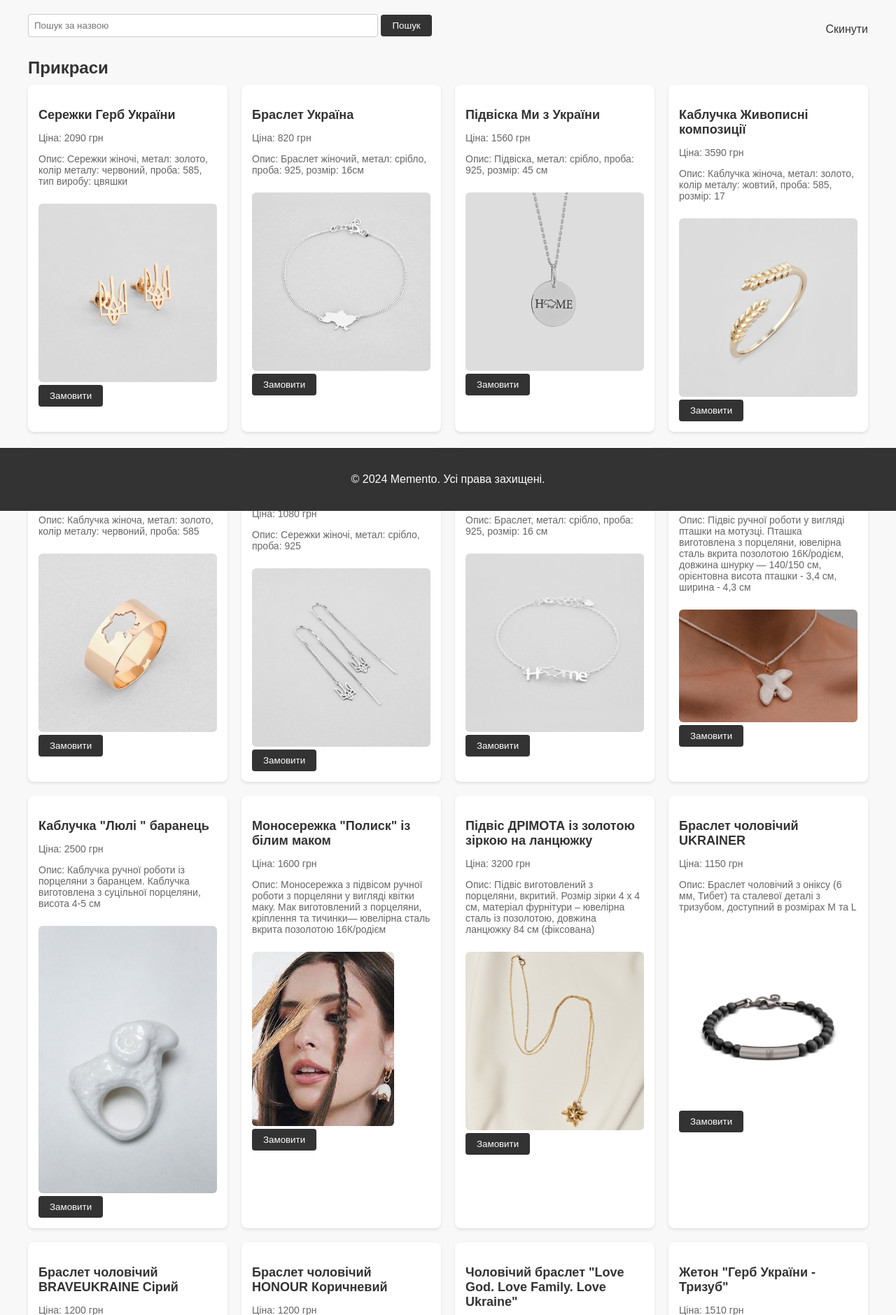
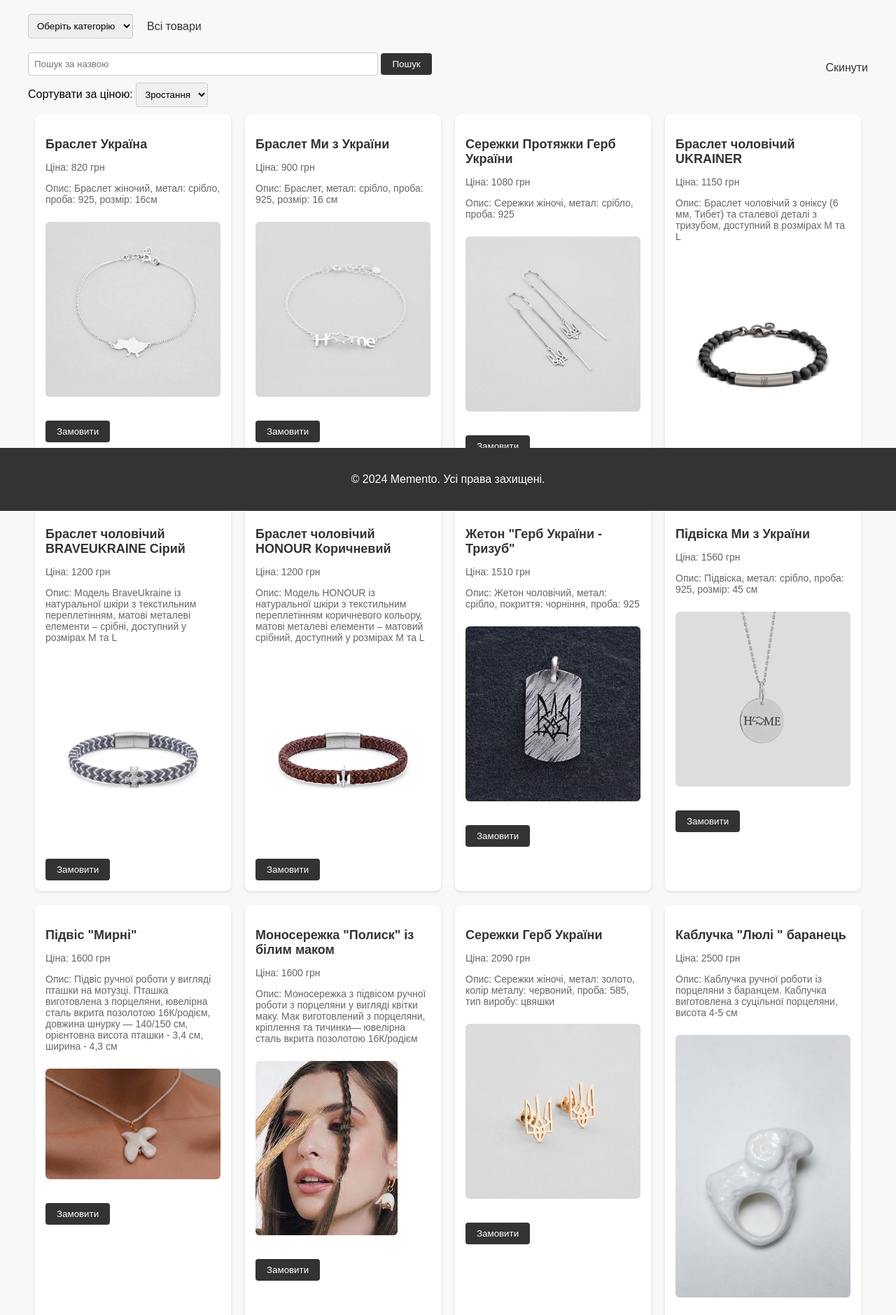
Before and after one commit to anne-stupakova/designPatterns_lab-6, a PHP site: page / in a window 1280 px wide. Shown: the part 70-1949 px from the top of the page at 70% size. Run offline with PHP 8.4, Linux system fonts and the light colour scheme; a user stored in the database is signed in; data comes from the database, SQL or seed files in the repository.

Commit message:
Added the ability to select a product category for easy search and sorting by price in ascending and descending order for all products and products of a particular category.

```diff
--- a/styles/index.css
+++ b/styles/index.css
@@ -1,17 +1,9 @@
-.category {
-    margin-bottom: 30px;
-}
-
-.category h2 {
-    font-size: 24px;
-    margin-bottom: 10px;
-    color: #333;
-}
-
 .product-container {
     display: grid;
+    margin: 10px;
     grid-template-columns: repeat(auto-fit, minmax(250px, 1fr));
     gap: 20px;
+    position: relative;
 }
 
 .product {
@@ -19,6 +11,7 @@
     border-radius: 8px;
     padding: 15px;
     box-shadow: 0 2px 4px rgba(0, 0, 0, 0.1);
+    position: relative;
 }
 
 .product h3 {
@@ -37,10 +30,10 @@
     height: auto;
     border-radius: 6px;
     margin-top: 10px;
+    margin-bottom: 30px;
 }
 
 .add-to-order-btn {
-    display: inline-block;
     padding: 8px 16px;
     background-color: #333;
     color: #fff;
@@ -53,10 +46,6 @@
 
 .add-to-order-btn:hover {
     background-color: #2980b9;
-}
-
-.add-to-order-wrapper {
-    margin-top: 10px;
 }
 
 .search-form {
@@ -98,3 +87,25 @@
     text-decoration: none;
     cursor: pointer;
 }
+
+.category-filter {
+    margin-bottom: 20px;
+    display: flex;
+    align-items: center;
+}
+
+.select-wrapper {
+    margin-right: 10px;
+}
+
+select {
+    padding: 8px;
+    border: 1px solid #ccc;
+    border-radius: 4px;
+}
+
+.reset-search {
+    margin-left: 10px;
+    color: #333;
+    text-decoration: none;
+}
--- a/views/index.php
+++ b/views/index.php
@@ -7,31 +7,36 @@ require_once '../db/DatabaseConnection.php';
 require_once '../models/goodsMod.php';
 require_once '../models/categoriesMod.php';
 
+$loggedIn = isset($_SESSION['user_id']);
+
 interface DataFetcher {
     public function fetchCategories();
-    public function fetchProducts();
+    public function fetchProducts($sortOrder);
+    public function fetchProductsForCategory($categoryId, $sortOrder);
 }
-
-$loggedIn = isset($_SESSION['user_id']);
-
 class DatabaseFetcher implements DataFetcher {
     private $connection;
 
     public function __construct(\PDO $connection) {
         $this->connection = $connection;
     }
-
     public function fetchCategories() {
         $stmtCategories = $this->connection->query("SELECT * FROM categories");
         return $stmtCategories->fetchAll(\PDO::FETCH_ASSOC);
     }
-
-    public function fetchProducts() {
-        $stmtProducts = $this->connection->query("SELECT * FROM goods");
+    public function fetchProducts($sortOrder) {
+        $orderBy = $sortOrder === 'asc' ? 'ASC' : 'DESC';
+        $stmtProducts = $this->connection->query("SELECT * FROM goods ORDER BY price $orderBy");
         return $stmtProducts->fetchAll(\PDO::FETCH_ASSOC);
     }
+    public function fetchProductsForCategory($categoryId, $sortOrder) {
+        $orderBy = $sortOrder === 'asc' ? 'ASC' : 'DESC';
+        $stmt = $this->connection->prepare("SELECT * FROM goods WHERE id_categories = :category_id ORDER BY price $orderBy");
+        $stmt->bindParam(':category_id', $categoryId);
+        $stmt->execute();
+        return $stmt->fetchAll(\PDO::FETCH_ASSOC);
     }
-
+}
 class ProxyFetcher implements DataFetcher {
     private $realFetcher;
     private $categoriesCache;
@@ -42,30 +47,34 @@ class ProxyFetcher implements DataFetcher {
         $this->categoriesCache = [];
         $this->productsCache = [];
     }
-
     public function fetchCategories() {
         if (empty($this->categoriesCache)) {
             $this->categoriesCache = $this->realFetcher->fetchCategories();
         }
         return $this->categoriesCache;
     }
-
-    public function fetchProducts() {
+    public function fetchProducts($sortOrder) {
         if (empty($this->productsCache)) {
-            $this->productsCache = $this->realFetcher->fetchProducts();
+            $this->productsCache = $this->realFetcher->fetchProducts($sortOrder);
         }
         return $this->productsCache;
+    }
+    public function fetchProductsForCategory($categoryId, $sortOrder) {
+        return $this->realFetcher->fetchProductsForCategory($categoryId, $sortOrder);
     }
 }
 
 $connection = DatabaseConnection::getInstance()->getConnection();
 $fetcher = new ProxyFetcher(new DatabaseFetcher($connection));
 
-function getCategoriesAndProducts(DataFetcher $fetcher) {
+$sortOrder = isset($_GET['sort']) && in_array($_GET['sort'], ['asc', 'desc']) ? $_GET['sort'] : 'asc';
+
+function getCategoriesAndProducts(DataFetcher $fetcher, $sortOrder) {
     $categoriesData = $fetcher->fetchCategories();
-    $productsData = $fetcher->fetchProducts();
+    $productsData = $fetcher->fetchProducts($sortOrder);
     $categories = [];
 
+    $selectedCategory = isset($_GET['category']) ? $_GET['category'] : '';
     $searchQuery = isset($_GET['search']) ? $_GET['search'] : '';
 
     foreach ($categoriesData as $categoryData) {
@@ -74,7 +83,8 @@ function getCategoriesAndProducts(DataFetcher $fetcher) {
 
         foreach ($productsData as $productData) {
             if ($productData['id_categories'] == $categoryData['id'] &&
-                (empty($searchQuery) || strpos($productData['title'], $searchQuery) !== false)) {
+                (empty($searchQuery) || strpos($productData['title'], $searchQuery) !== false) &&
+                ($selectedCategory === '' || $productData['id_categories'] == $selectedCategory)) {
                 $product = new GoodsMod(
                     $productData['id'],
                     $productData['title'],
@@ -96,7 +106,9 @@ function getCategoriesAndProducts(DataFetcher $fetcher) {
 
     return $categories;
 }
+$categories = getCategoriesAndProducts($fetcher, $sortOrder);
 
+$selectedCategory = isset($_GET['category']) ? $_GET['category'] : '';
 
 if ($_SERVER["REQUEST_METHOD"] == "POST" && isset($_POST['id_goods'])) {
     $_SESSION['id_goods'] = $_POST['id_goods'];
@@ -119,6 +131,19 @@ if ($_SERVER["REQUEST_METHOD"] == "POST" && isset($_POST['id_goods'])) {
 <?php include '../wrapper/header.php'; ?>
 
 <main class="container">
+    <form method="GET" action="<?php echo SELF_URL; ?>" class="category-filter">
+        <div class="select-wrapper">
+            <select name="category" onchange="this.form.submit()">
+                <option value="">Оберіть категорію</option>
+                <?php foreach ($categories as $category): ?>
+                    <option value="<?php echo $category->getId(); ?>" <?php if ($selectedCategory == $category->getId()) echo 'selected'; ?>>
+                        <?php echo $category->getTitle(); ?>
+                    </option>
+                <?php endforeach; ?>
+            </select>
+        </div>
+        <a href="<?php echo SELF_URL; ?>" class="reset-search">Всі товари</a>
+    </form>
 
     <form method="GET" action="<?php echo SELF_URL; ?>" class="search-form">
         <div class="search-input-wrapper">
@@ -126,17 +151,26 @@ if ($_SERVER["REQUEST_METHOD"] == "POST" && isset($_POST['id_goods'])) {
             <button type="submit" class="search-btn">Пошук</button>
         </div>
         <a href="<?php echo isset($_GET['search']) ? SELF_URL : '#'; ?>" class="reset-search">Скинути</a>
+    </form>
 
+    <form method="GET" action="<?php echo SELF_URL; ?>" class="sort-form">
+        <input type="hidden" name="category" value="<?php echo $selectedCategory; ?>">
+        <label for="sort">Сортувати за ціною:</label>
+        <select name="sort" id="sort" onchange="this.form.submit()">
+            <option value="asc" <?php if ($sortOrder === 'asc') echo 'selected'; ?>>Зростання</option>
+            <option value="desc" <?php if ($sortOrder === 'desc') echo 'selected'; ?>>Спадання</option>
+        </select>
     </form>
 
     <?php
-    $categories = getCategoriesAndProducts($fetcher);
+    if (!empty($selectedCategory)) {
+        $selectedCategoryData = array_filter($categories, function($cat) use ($selectedCategory) {
+            return $cat->getId() == $selectedCategory;
+        });
 
-    foreach ($categories as $category) {
+        foreach ($selectedCategoryData as $category) {
             echo "<section class='category'>";
-        echo "<h2>" . $category->getTitle() . "</h2>";
             echo "<div class='product-container'>";
-
             foreach ($category->getProducts() as $product) {
                 echo "<article class='product'>";
                 echo "<h3>" . $product->getName() . "</h3>";
@@ -157,9 +191,36 @@ if ($_SERVER["REQUEST_METHOD"] == "POST" && isset($_POST['id_goods'])) {
                 }
                 echo "</article>";
             }
-
             echo "</div>";
             echo "</section>";
+        }
+    } else {
+        foreach ($categories as $category) {
+            echo "<section class='category'>";
+            echo "<div class='product-container'>";
+            foreach ($category->getProducts() as $product) {
+                echo "<article class='product'>";
+                echo "<h3>" . $product->getName() . "</h3>";
+                echo "<p>Ціна: " . $product->getPrice() . " грн</p>";
+                echo "<p>Опис: " . $product->getInfo() . "</p>";
+                $imagePath = '../img_goods/' . $product->getPhoto();
+                echo "<img src='" . $imagePath . "' alt='" . $product->getName() . "'>";
+
+                if ($loggedIn) {
+                    echo "<div class='add-to-orders-wrapper'>";
+                    echo "<form method='post' action='" . SELF_URL . "'>";
+                    echo "<input type='hidden' name='id_goods' value='" . $product->getId() . "'>";
+                    echo "<button class='add-to-order-btn' type='submit'>Замовити</button>";
+                    echo "</form>";
+                    echo "</div>";
+                } else {
+                    echo "<p>Зареєструйтесь, щоб замовити товар</p>";
+                }
+                echo "</article>";
+            }
+            echo "</div>";
+            echo "</section>";
+        }
     }
     ?>
 </main>
```
Lines whose indentation alone changed are shown as unchanged.
